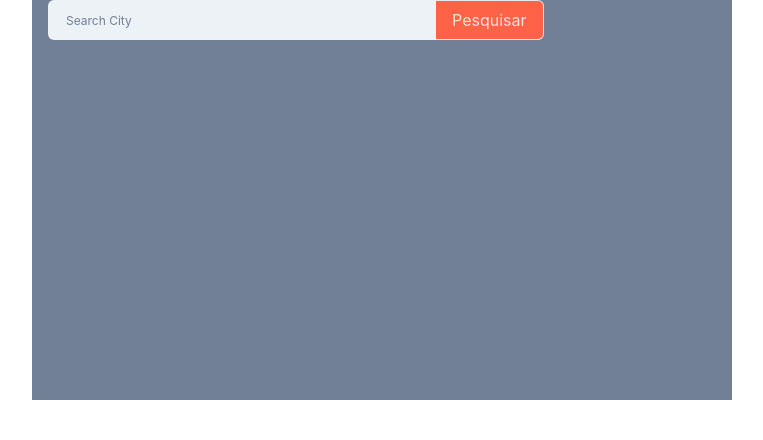
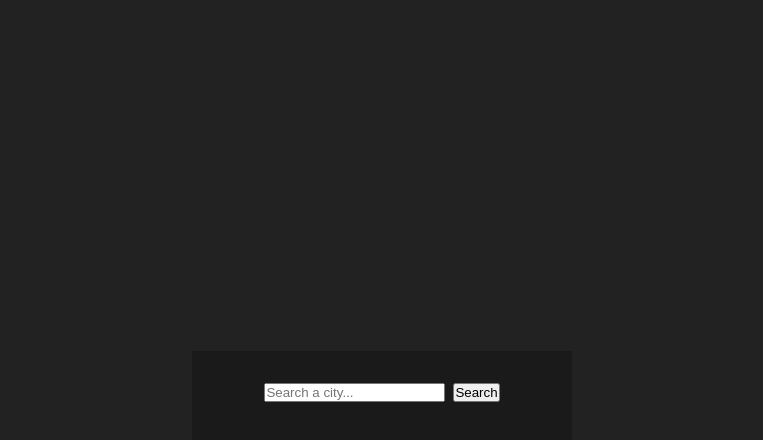
Before and after one commit to PedroVictor022/weatherApp, a React (Create React App) app: page / in a window 1280 px wide. Shown: the top 440 px of the page, without its empty margins (258-1021 px from the left). Built offline with nearby package versions, Linux system fonts and the light colour scheme.

Commit message:
STYLE: Remove ChakraUI/Add Styled-components

```diff
--- a/package.json
+++ b/package.json
@@ -3,9 +3,6 @@
   "version": "0.1.0",
   "private": true,
   "dependencies": {
-    "@chakra-ui/react": "^2.2.9",
-    "@emotion/react": "^11.10.0",
-    "@emotion/styled": "^11.10.0",
     "@testing-library/jest-dom": "^5.16.5",
     "@testing-library/react": "^13.3.0",
     "@testing-library/user-event": "^13.5.0",
@@ -13,11 +10,12 @@
     "@types/node": "^16.11.56",
     "@types/react": "^18.0.17",
     "@types/react-dom": "^18.0.6",
+    "@types/styled-components": "^5.1.26",
     "axios": "^0.27.2",
-    "framer-motion": "^7.2.1",
     "react": "^18.2.0",
     "react-dom": "^18.2.0",
     "react-scripts": "5.0.1",
+    "styled-components": "^5.3.5",
     "typescript": "^4.8.2",
     "web-vitals": "^2.1.4"
   },
--- a/src/App.tsx
+++ b/src/App.tsx
@@ -1,7 +1,7 @@
-import { Box, Container, Input, InputGroup, InputLeftAddon, InputRightAddon, Modal, Text } from '@chakra-ui/react';
 import { useState } from 'react';
 import { weatherApiRes } from './API/WeatherAPI';
 import { WeatherType } from './API/WeatherTypes';
+import { Container, WeatherApp, WeatherInfos, WeatherInput } from './Styles/UI';
 
 function App() {
   const [weather, setWeather] = useState({} as WeatherType);
@@ -27,70 +27,31 @@ function App() {
   }
 
   return (
-    // <Box>
-
-    //     <form
-    //       onSubmit={handleSubmit}
-    //     >
-    //       <input
-    //         type="text"
-    //         name="city"
-    //         value={city}
-    //         onChange={e => setCity(e.target.value)}
-    //       />
-    //       <button
-    //         type='submit'
-    //       >Pesquisar</button>
-    //     </form>
-
-    //     <div className="weather-render">
-
-    //       {
-    //         sucess ?
-    //           (
-    //             <div className="weather-container-infos">
-    //               <Text>{weather.location.name}</Text>
-    //               <Text>{weather.location.region} - {weather.location.country}</Text>
-    //               <Text>{weather.current.temp_c} °C</Text>
-    //             </div>
-    //           ) :
-    //           (
-    //             <div>
-
-    //             </div>
-    //           )
-    //       }
-    //     </div>
-    // </Box>
-    <Container
-      size="sm"
-      maxW="700"
-      minH="400"
-      bg="gray.500"
-      color="whiteAlpha.800"
-      centerContent
-      flexDirection="column"
-      alignItems="flex-start"
-    >
-      <InputGroup>
-        <Input
-          type="text"
-          value={city}
-          onChange={e => setCity(e.target.value)}
-          placeholder='Search City'
-          fontSize="xs"
-          htmlSize={40}
-          width="auto"
-          variant="filled"
-          color="tomato"
-          focusBorderColor="whiteAlpha.600"
-          isInvalid={sucess}
-        />
-        <InputRightAddon
-          children="Pesquisar"
-          bg="tomato"
-        />
-      </InputGroup>
+    <Container>
+      <WeatherApp>
+        <WeatherInput
+          onSubmit={handleSubmit}
+        >
+          <input
+            type="text"
+            placeholder='Search a city...'
+            value={city}
+            onChange={e => setCity(e.target.value)}
+          />
+          <button type='submit'>Search</button>
+        </WeatherInput>
+        {
+          sucess?
+          <WeatherInfos >
+          <h1>{weather.location.name}</h1>
+          <h2>{weather.location.region} - {weather.location.country}</h2>
+          <p>{weather.current.temp_c} °C</p>
+          <p>Hora: {weather.location.localtime.slice(11,16)}</p>
+        </WeatherInfos>
+        :
+        <WeatherInfos style={{ display: 'none' }} />
+        }
+      </WeatherApp>
     </Container>
   );
 }
--- /dev/null
+++ b/src/Styles/Global.ts
@@ -0,0 +1,9 @@
+import { createGlobalStyle } from "styled-components";
+
+export const GlobalStyles = createGlobalStyle`
+   * {
+     margin : 0;
+     padding: 0;
+     box-sizing: border-box;
+   }
+`
--- /dev/null
+++ b/src/Styles/UI.tsx
@@ -0,0 +1,39 @@
+import styled from "styled-components";
+
+export const Container = styled.div`
+   width: 100vw;
+   height: 100vh;
+
+   display: flex;
+   align-items:center;
+   justify-content: center;
+
+   background-color: #222;
+`
+
+export const WeatherApp = styled.div`
+   width: 380px;
+   height: auto;
+
+   padding: 2rem;
+
+   display: flex;
+   flex-direction: column;
+   align-items:center;
+   justify-content: center;
+
+   color: #f3f3f3;
+   background-color: #1a1a1a;
+`
+
+export const WeatherInput = styled.form`
+   display: flex;
+   align-items: center;
+   gap: 0.5rem;
+
+   margin-bottom:1rem;
+`
+
+export const WeatherInfos = styled.div`
+
+`
--- a/src/index.css
+++ /dev/null
@@ -1,17 +0,0 @@
-* {
-  margin: 0;
-  padding: 0;
-}
-
-body {
-  font-family: -apple-system, BlinkMacSystemFont, 'Segoe UI', 'Roboto', 'Oxygen',
-    'Ubuntu', 'Cantarell', 'Fira Sans', 'Droid Sans', 'Helvetica Neue',
-    sans-serif;
-  -webkit-font-smoothing: antialiased;
-  -moz-osx-font-smoothing: grayscale;
-}
-
-code {
-  font-family: source-code-pro, Menlo, Monaco, Consolas, 'Courier New',
-    monospace;
-}
--- a/src/index.tsx
+++ b/src/index.tsx
@@ -1,16 +1,14 @@
 import React from 'react';
 import ReactDOM from 'react-dom/client';
-import './index.css';
-import { ChakraProvider } from '@chakra-ui/react';
 import App from './App';
+import { GlobalStyles } from './Styles/Global';
 
 const root = ReactDOM.createRoot(
   document.getElementById('root') as HTMLElement
 );
 root.render(
-  <ChakraProvider>
     <React.StrictMode>
+      <GlobalStyles />
       <App/>
     </React.StrictMode>
-  </ChakraProvider>
 );
```
Also changed, not shown: 1 other file (tests, documents, lock files or other folders).
